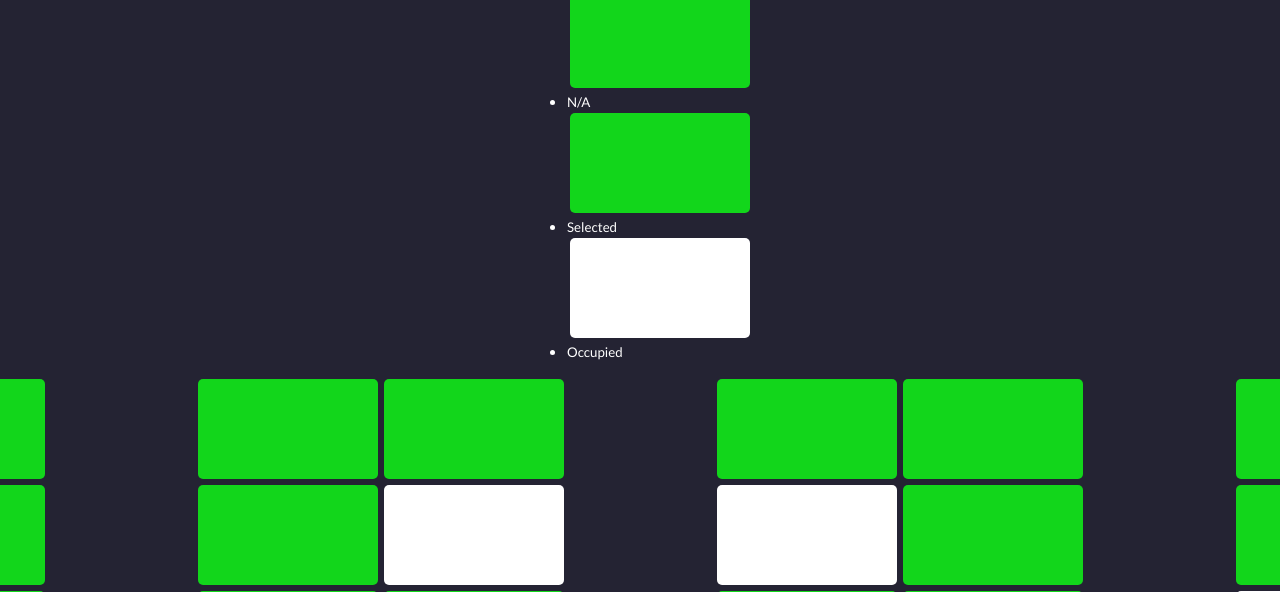
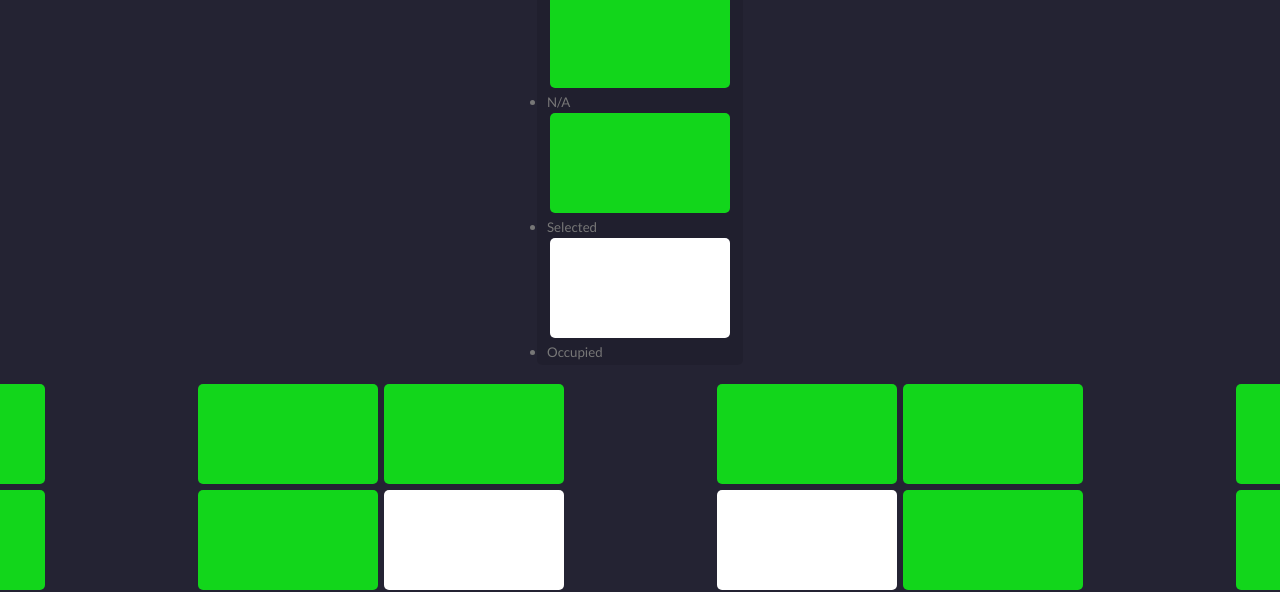
Before and after one commit to OpreaMihaela/ISW-E-Park, a PHP site: page /E-Park_Cod/indexp.php in a window 1280 px wide; the page is wider, and only the part inside the window is pictured. Shown: the top 592 px of that part. Run offline with PHP 8.4, Linux system fonts and the light colour scheme.

Commit message:
Update style1.css

```diff
--- a/style1.css
+++ b/style1.css
@@ -86,6 +86,15 @@ body {
   transform: scale(1);
 }
 
+.showcase {
+
+  align-items: center;
+  background-color: rgba(0, 0, 0, 0.1);
+  padding: 5px 10px;
+  border-radius: 5px;
+  color: #777;
+  }
+
 .row {
   display: flex;
 }
```
